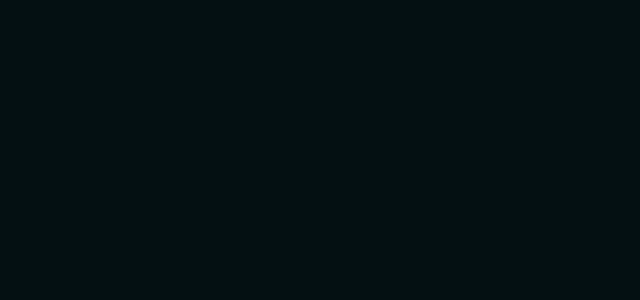
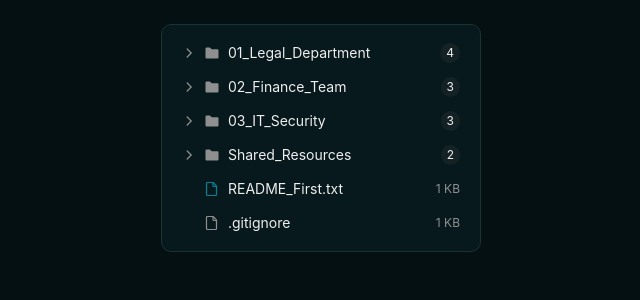
Before and after one commit to mugishaj092/fullstack, a React (Vite) app: page / in a window 1280 px wide. Shown: the top 300 px of the page, without its empty margins (319-959 px from the left). Built offline with nearby package versions, Linux system fonts and the light colour scheme.

Commit message:
feat: recursive file tree with expand/collapse and selection

```diff
--- a/src/App.tsx
+++ b/src/App.tsx
@@ -1,5 +1,13 @@
+import { FileTree } from './components/tree/FileTree'
+
 function App() {
-  return <></>
+  return (
+    <div className="min-h-svh bg-background p-6 text-foreground">
+      <div className="mx-auto max-w-xs rounded-lg border border-border bg-card p-3">
+        <FileTree />
+      </div>
+    </div>
+  )
 }
 
 export default App
--- /dev/null
+++ b/src/components/tree/FileTree.tsx
@@ -0,0 +1,42 @@
+import { useState } from 'react';
+import vaultData from '../../data/vault-data.json';
+import type { VaultNode } from '../../types/vault';
+import { TreeNode } from './TreeNode';
+import { TreeStateContext } from './TreeStateContext';
+
+const forest = vaultData as VaultNode[];
+
+export function FileTree() {
+  const [expanded, setExpanded] = useState<Set<string>>(new Set());
+  const [selectedId, setSelectedId] = useState<string | null>(null);
+
+  const handleToggle = (id: string) => {
+    setExpanded((prev) => {
+      const next = new Set(prev);
+      if (next.has(id)) {
+        next.delete(id);
+      } else {
+        next.add(id);
+      }
+      return next;
+    });
+  };
+
+  return (
+    <TreeStateContext.Provider value={{ expanded, setExpanded, selectedId, setSelectedId }}>
+      <div role="tree" aria-label="Vault" className="flex flex-col gap-0.5">
+        {forest.map((node) => (
+          <TreeNode
+            key={node.id}
+            node={node}
+            depth={0}
+            expanded={expanded}
+            onToggle={handleToggle}
+            selectedId={selectedId}
+            onSelect={setSelectedId}
+          />
+        ))}
+      </div>
+    </TreeStateContext.Provider>
+  );
+}
--- /dev/null
+++ b/src/components/tree/TreeNode.tsx
@@ -0,0 +1,79 @@
+import type { VaultNode } from '../../types/vault';
+import { computeStats } from '../../lib/stats';
+import { formatKB } from '../../lib/size';
+import { getFileCategory, fileCategoryColorClass } from '../../lib/file-icon';
+import { ChevronIcon, FolderIcon, FileIcon } from './icons';
+
+export interface TreeNodeProps {
+  node: VaultNode;
+  depth: number;
+  expanded: Set<string>;
+  onToggle: (id: string) => void;
+  selectedId: string | null;
+  onSelect: (id: string) => void;
+}
+
+export function TreeNode({ node, depth, expanded, onToggle, selectedId, onSelect }: TreeNodeProps) {
+  const isSelected = selectedId === node.id;
+  const stats = computeStats(node);
+  const indentStyle = { paddingLeft: depth * 16 + 8 };
+
+  const rowClasses = `flex w-full items-center gap-2 rounded-md py-1.5 pr-2 text-left text-sm transition-colors ${
+    isSelected ? 'bg-accent text-accent-foreground' : 'text-foreground hover:bg-accent/50'
+  }`;
+
+  if (node.type === 'folder') {
+    const isExpanded = expanded.has(node.id);
+    const hasChildren = node.children.length > 0;
+
+    const handleClick = () => {
+      onToggle(node.id);
+      onSelect(node.id);
+    };
+
+    return (
+      <div>
+        <button type="button" onClick={handleClick} style={indentStyle} className={rowClasses}>
+          {hasChildren ? (
+            <ChevronIcon
+              className={`h-3.5 w-3.5 shrink-0 text-muted-foreground transition-transform ${isExpanded ? 'rotate-90' : ''}`}
+            />
+          ) : (
+            <span className="h-3.5 w-3.5 shrink-0" />
+          )}
+          <FolderIcon open={isExpanded} className="h-4 w-4 shrink-0 text-muted-foreground" />
+          <span className="flex-1 truncate">{node.name}</span>
+          <span className="shrink-0 rounded-full bg-secondary px-1.5 py-0.5 text-xs text-secondary-foreground">
+            {stats.fileCount}
+          </span>
+        </button>
+        {isExpanded && hasChildren && (
+          <div>
+            {node.children.map((child) => (
+              <TreeNode
+                key={child.id}
+                node={child}
+                depth={depth + 1}
+                expanded={expanded}
+                onToggle={onToggle}
+                selectedId={selectedId}
+                onSelect={onSelect}
+              />
+            ))}
+          </div>
+        )}
+      </div>
+    );
+  }
+
+  const category = getFileCategory(node.name);
+
+  return (
+    <button type="button" onClick={() => onSelect(node.id)} style={indentStyle} className={rowClasses}>
+      <span className="h-3.5 w-3.5 shrink-0" />
+      <FileIcon className={`h-4 w-4 shrink-0 ${fileCategoryColorClass(category)}`} />
+      <span className="flex-1 truncate">{node.name}</span>
+      <span className="shrink-0 text-xs text-muted-foreground">{formatKB(stats.totalKB)}</span>
+    </button>
+  );
+}
--- /dev/null
+++ b/src/components/tree/TreeStateContext.tsx
@@ -0,0 +1,17 @@
+import { createContext, useContext, type Dispatch, type SetStateAction } from 'react';
+
+export interface TreeStateContextValue {
+  expanded: Set<string>;
+  setExpanded: Dispatch<SetStateAction<Set<string>>>;
+  selectedId: string | null;
+  setSelectedId: Dispatch<SetStateAction<string | null>>;
+}
+
+export const TreeStateContext = createContext<TreeStateContextValue | null>(null);
+
+/** Lets spec-06 (keyboard) and spec-07 (search) reach tree state without prop-drilling. */
+export function useTreeState(): TreeStateContextValue {
+  const ctx = useContext(TreeStateContext);
+  if (!ctx) throw new Error('useTreeState must be used within a TreeStateContext.Provider');
+  return ctx;
+}
--- /dev/null
+++ b/src/components/tree/icons.tsx
@@ -0,0 +1,51 @@
+interface IconProps {
+  className?: string;
+}
+
+export function ChevronIcon({ className }: IconProps) {
+  return (
+    <svg viewBox="0 0 16 16" fill="none" className={className} aria-hidden="true">
+      <path d="M6 3.5 10.5 8 6 12.5" stroke="currentColor" strokeWidth="1.5" strokeLinecap="round" strokeLinejoin="round" />
+    </svg>
+  );
+}
+
+export function FolderIcon({ open, className }: IconProps & { open: boolean }) {
+  if (open) {
+    return (
+      <svg viewBox="0 0 16 16" fill="none" className={className} aria-hidden="true">
+        <path
+          d="M1.5 4.5A1 1 0 0 1 2.5 3.5h3.13a1 1 0 0 1 .8.4l.72.96a1 1 0 0 0 .8.4H13.5a1 1 0 0 1 1 1v.24H4.02a1 1 0 0 0-.96.73L1.5 11.9V4.5Z"
+          fill="currentColor"
+        />
+        <path
+          d="m2.06 12.6 1.6-5.6a1 1 0 0 1 .96-.72H14.5a.75.75 0 0 1 .72.95l-1.5 5.6a1 1 0 0 1-.97.75H2.78a.75.75 0 0 1-.72-.98Z"
+          fill="currentColor"
+          opacity="0.6"
+        />
+      </svg>
+    );
+  }
+  return (
+    <svg viewBox="0 0 16 16" fill="none" className={className} aria-hidden="true">
+      <path
+        d="M1.5 3.5A1 1 0 0 1 2.5 2.5h3.13a1 1 0 0 1 .8.4l.72.96a1 1 0 0 0 .8.4H13.5a1 1 0 0 1 1 1v7.24a1 1 0 0 1-1 1h-11a1 1 0 0 1-1-1V3.5Z"
+        fill="currentColor"
+      />
+    </svg>
+  );
+}
+
+export function FileIcon({ className }: IconProps) {
+  return (
+    <svg viewBox="0 0 16 16" fill="none" className={className} aria-hidden="true">
+      <path
+        d="M3.5 1.5h5.13a1 1 0 0 1 .7.29l2.87 2.87a1 1 0 0 1 .3.71V13.5a1 1 0 0 1-1 1h-8a1 1 0 0 1-1-1v-11a1 1 0 0 1 1-1Z"
+        stroke="currentColor"
+        strokeWidth="1.2"
+        strokeLinejoin="round"
+      />
+      <path d="M9 1.6V4.5a1 1 0 0 0 1 1h2.9" stroke="currentColor" strokeWidth="1.2" strokeLinejoin="round" />
+    </svg>
+  );
+}
--- /dev/null
+++ b/src/lib/file-icon.ts
@@ -0,0 +1,45 @@
+export type FileCategory = 'pdf' | 'image' | 'document' | 'spreadsheet' | 'code' | 'other';
+
+const EXTENSION_CATEGORIES: Record<string, FileCategory> = {
+  pdf: 'pdf',
+  png: 'image',
+  jpg: 'image',
+  jpeg: 'image',
+  gif: 'image',
+  svg: 'image',
+  webp: 'image',
+  doc: 'document',
+  docx: 'document',
+  txt: 'document',
+  md: 'document',
+  xls: 'spreadsheet',
+  xlsx: 'spreadsheet',
+  csv: 'spreadsheet',
+  ts: 'code',
+  tsx: 'code',
+  js: 'code',
+  jsx: 'code',
+  json: 'code',
+  yaml: 'code',
+  yml: 'code',
+  ttf: 'code',
+};
+
+/** Derives a coarse category from a file's extension, used to pick an icon and color. */
+export function getFileCategory(name: string): FileCategory {
+  const ext = name.split('.').pop()?.toLowerCase() ?? '';
+  return EXTENSION_CATEGORIES[ext] ?? 'other';
+}
+
+const CATEGORY_COLOR_CLASSES: Record<FileCategory, string> = {
+  pdf: 'text-chart-1',
+  image: 'text-chart-5',
+  document: 'text-chart-2',
+  spreadsheet: 'text-chart-3',
+  code: 'text-chart-4',
+  other: 'text-muted-foreground',
+};
+
+export function fileCategoryColorClass(category: FileCategory): string {
+  return CATEGORY_COLOR_CLASSES[category];
+}
```
